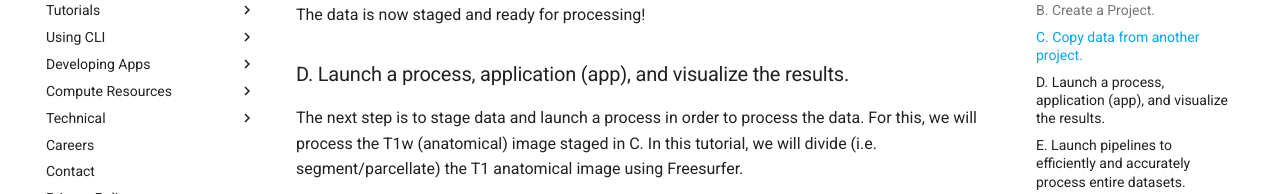
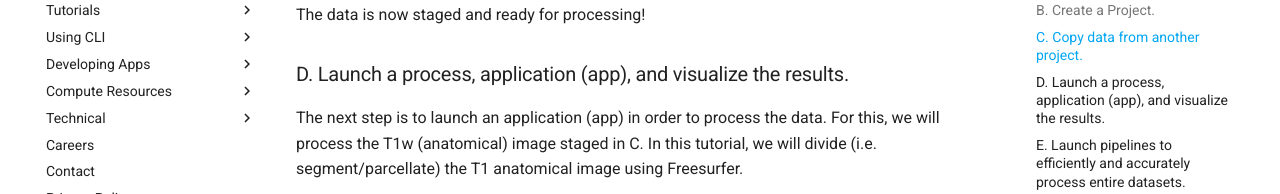
Before and after one commit to brainlife/docs, an MkDocs documentation site: the page built from docs/tutorial/introduction-to-brainlife.md, in a window 1280 px wide and 900 px high, scrolled down 3456 px, cut to the strip 0-346 px from the top of the window. Shown: the part 152-346 px from the top of the strip. Built offline with MkDocs 1.6.1 and Material for MkDocs 9.7.7, drawn with Linux system fonts in a browser that asks for light colours; comment, search, counter and statistics services are not loaded.

Commit message:
Update introduction-to-brainlife.md

```diff
--- a/docs/tutorial/introduction-to-brainlife.md
+++ b/docs/tutorial/introduction-to-brainlife.md
@@ -82,7 +82,7 @@
 
 ### D. Launch a process, application (app), and visualize the results.
 
-The next step is to stage data and launch a process in order to process the data. For this, we will process the T1w (anatomical) image staged in C. In this tutorial, we will divide (i.e. segment/parcellate) the T1 anatomical image using Freesurfer.
+The next step is to launch an application (app) in order to process the data. For this, we will process the T1w (anatomical) image staged in C. In this tutorial, we will divide (i.e. segment/parcellate) the T1 anatomical image using Freesurfer.
 
 <iframe width="560" height="315" src="https://www.youtube.com/embed/u9Qlh0-iaAk&t=16s" frameborder="0" allow="accelerometer; autoplay; encrypted-media; gyroscope; picture-in-picture" allowfullscreen></iframe>
 
```
